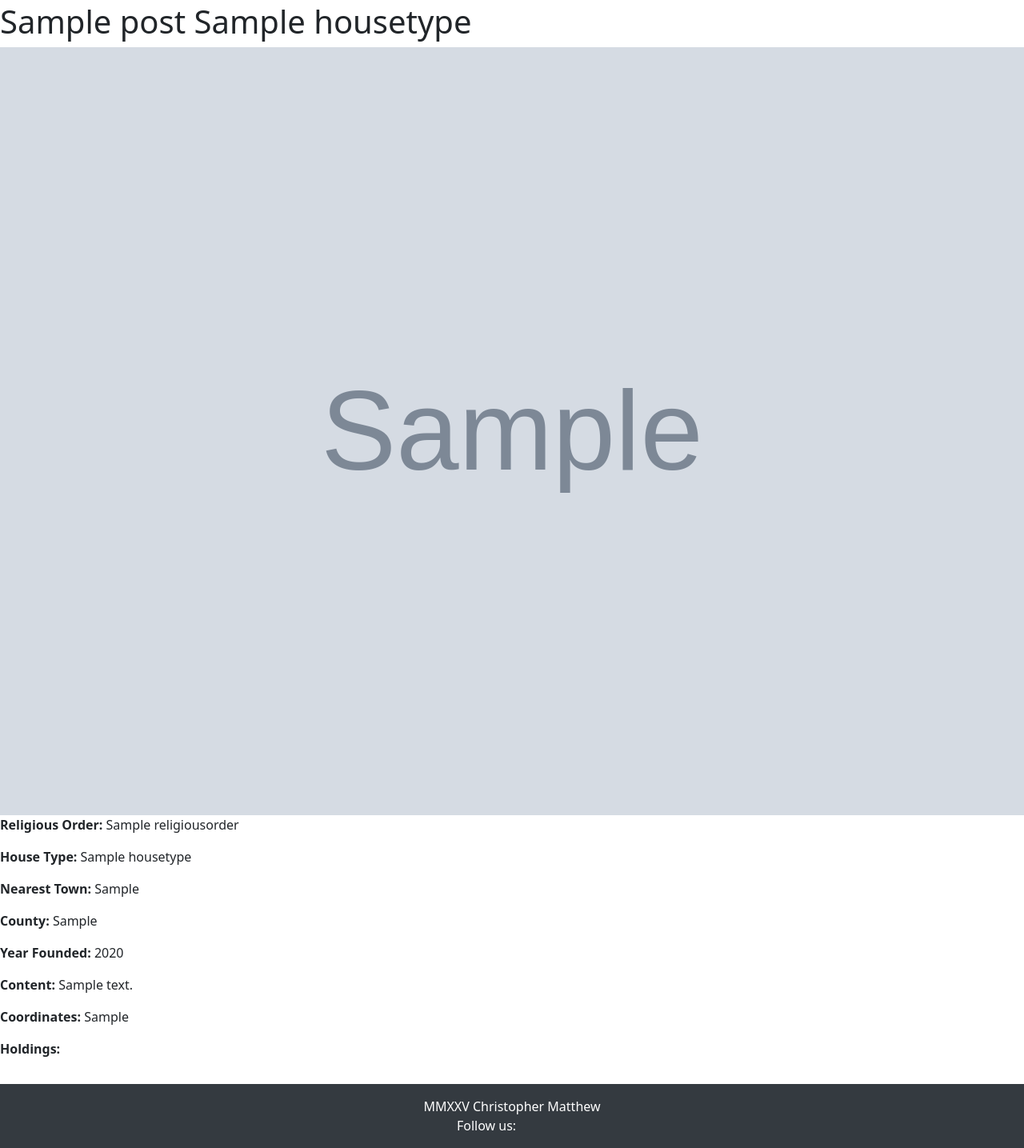
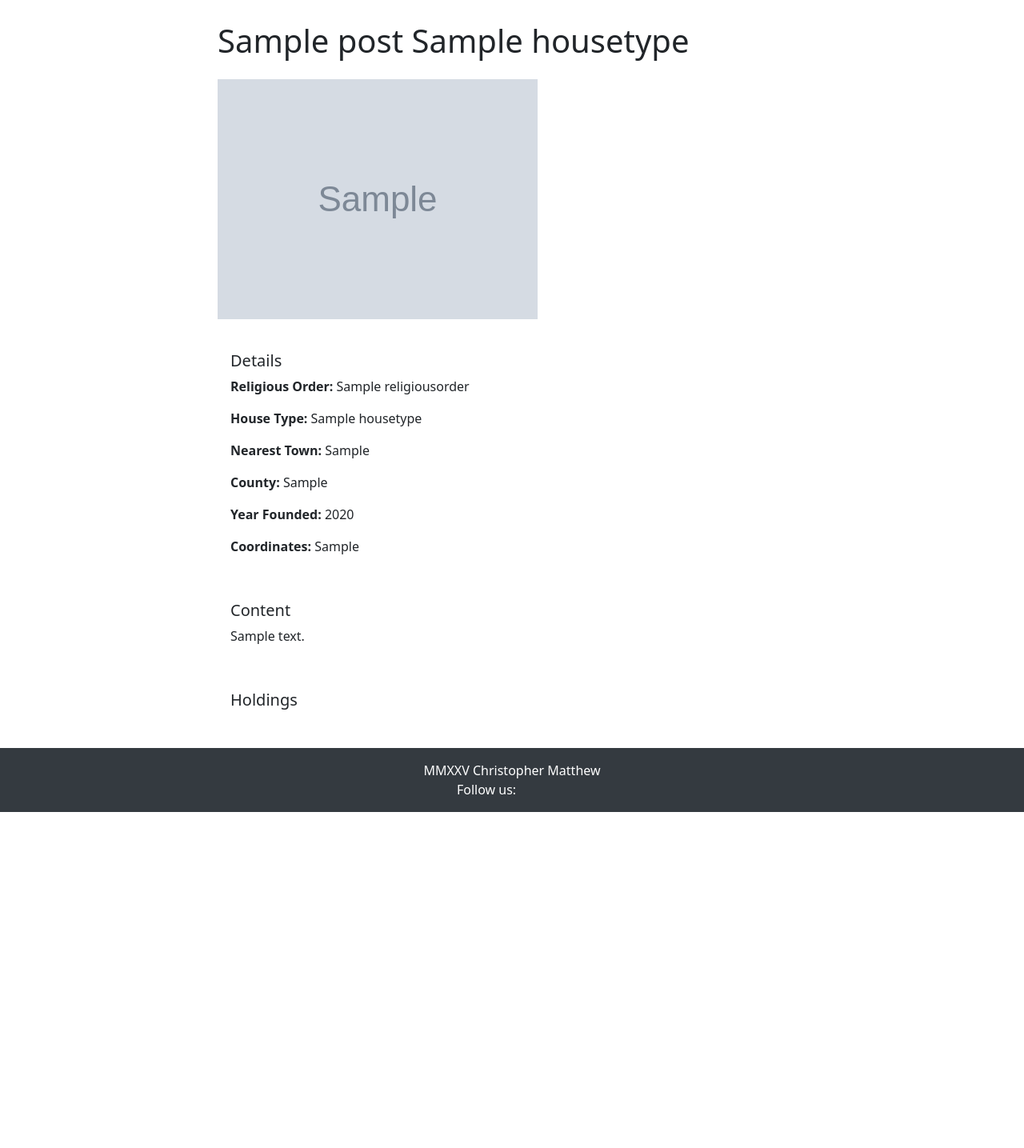
Before and after one commit to csmatthew/mapping-the-valor, a Django app: a page that uses blog/templates/blog/post_detail.html in a window 1280 px wide. Shown: the part 57-1492 px from the top of the page at 80% size. After the commit the page ends 1072 px from the top, so only its background shows below. Run offline with Django 4.2, Linux system fonts and the light colour scheme; tables that the repository leaves empty hold one stand-in row (values such as "Sample post"); grey boxes marked "Sample" are stand-in pictures.

Commit message:
format post_detail page

```diff
--- a/blog/templates/blog/index.html
+++ b/blog/templates/blog/index.html
@@ -4,7 +4,6 @@
 {% block title %}Home{% endblock %}
 
 {% block content %}
-    <h1 class="mb-4">Monasteries Map</h1>
     <div id="map-container" class="mb-4" style="position: relative; height: 600px; width: 100%;">
         <div id="map" style="height: 100%; width: 100%;"></div>
         <div id="map-overlay" class="map-overlay">
--- a/blog/templates/blog/post_detail.html
+++ b/blog/templates/blog/post_detail.html
@@ -4,25 +4,41 @@
 {% block title %}{{ post.name }}{% endblock %}
 
 {% block content %}
-    <h1>{{ post.name }}
-        {% if post.house_type %}
-        {{ post.house_type }}
-        {% endif %}
-    </h1>
-    {% if post.image_url %}
-        <img src="{{ post.image_url }}" alt="{{ post.name }}">
-    {% endif %}
-    <p><strong>Religious Order:</strong> {{ post.religious_order }}</p>
-    <p><strong>House Type:</strong> {{ post.house_type }}</p>
-    <p><strong>Nearest Town:</strong> {{ post.nearest_town }}</p>
-    <p><strong>County:</strong> {{ post.county }}</p>
-    <p><strong>Year Founded:</strong> {{ post.year_founded }}</p>
-    <p><strong>Content:</strong> {{ post.content }}</p>
-    <p><strong>Coordinates:</strong> {{ post.coordinates }}</p>
-    <p><strong>Holdings:</strong></p>
-    <ul>
-        {% for holding in holdings %}
-            <li>{{ holding }}</li>
-        {% endfor %}
-    </ul>
+<div class="container mt-4">
+    <div class="row">
+        <div class="col-md-8 offset-md-2">
+            <h1 class="mb-4">{{ post.name }}{% if post.house_type %} {{ post.house_type }}{% endif %}</h1>
+            {% if post.image_url %}
+                <img src="{{ post.image_url }}" alt="{{ post.name }}" class="img-fluid mb-4">
+            {% endif %}
+            <div class="card mb-4">
+                <div class="card-body">
+                    <h5 class="card-title">Details</h5>
+                    <p class="card-text"><strong>Religious Order:</strong> {{ post.religious_order }}</p>
+                    <p class="card-text"><strong>House Type:</strong> {{ post.house_type }}</p>
+                    <p class="card-text"><strong>Nearest Town:</strong> {{ post.nearest_town }}</p>
+                    <p class="card-text"><strong>County:</strong> {{ post.county }}</p>
+                    <p class="card-text"><strong>Year Founded:</strong> {{ post.year_founded }}</p>
+                    <p class="card-text"><strong>Coordinates:</strong> {{ post.coordinates }}</p>
+                </div>
+            </div>
+            <div class="card mb-4">
+                <div class="card-body">
+                    <h5 class="card-title">Content</h5>
+                    <p class="card-text">{{ post.content }}</p>
+                </div>
+            </div>
+            <div class="card mb-4">
+                <div class="card-body">
+                    <h5 class="card-title">Holdings</h5>
+                    <ul class="list-group list-group-flush">
+                        {% for holding in holdings %}
+                            <li class="list-group-item">{{ holding }}</li>
+                        {% endfor %}
+                    </ul>
+                </div>
+            </div>
+        </div>
+    </div>
+</div>
 {% endblock %}
```
Also changed, not shown: blog/templates/blog/map.html (deleted, +0 -19 lines).
